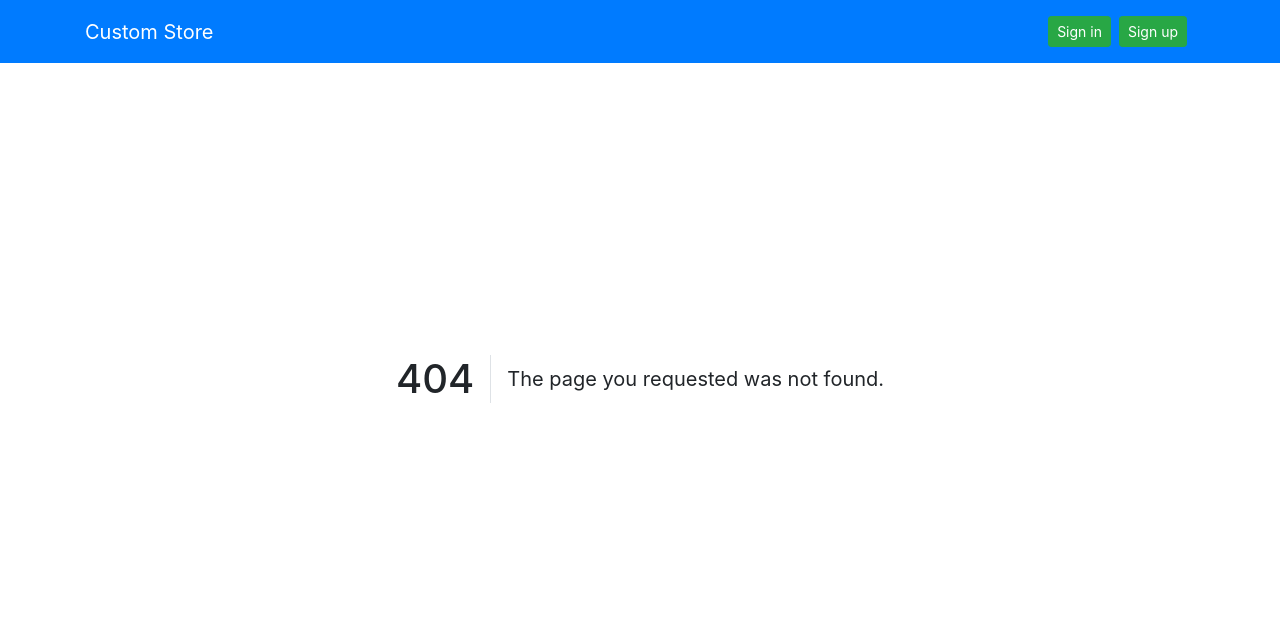
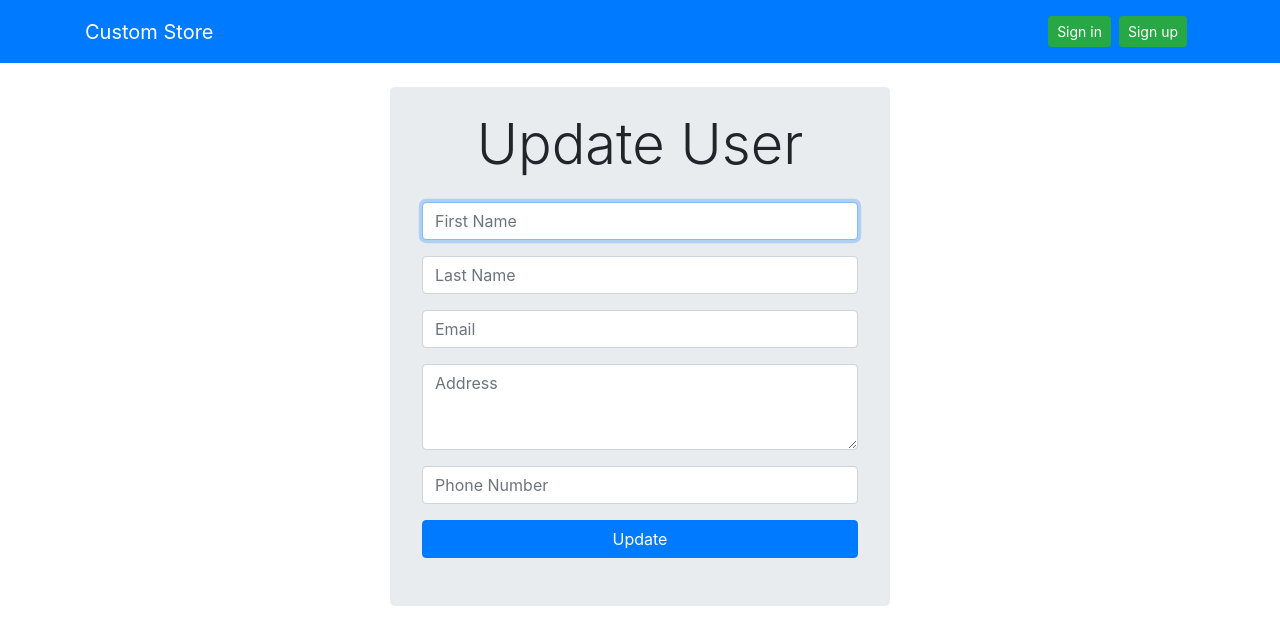
Before and after one commit to MewanAkoon/custom-store, a React (Create React App) app: page /user/edit in a window 1280 px wide. Before the commit this address led to /not-found. Shown: the top 644 px of the page. Built offline with nearby package versions, Linux system fonts and the light colour scheme.

Commit message:
updating user info function added

```diff
--- a/src/App.js
+++ b/src/App.js
@@ -11,6 +11,7 @@ import ViewProduct from './components/product/viewProduct';
 import EditProduct from './components/product/editProduct';
 import AddProduct from './components/product/addProduct';
 import Signup from './components/singup';
+import EditUser from './components/user/editUser';
 
 const App = () => {
   // getting the looged in user
@@ -25,6 +26,10 @@ const App = () => {
       </div>
       <div>
         <Switch>
+          <Route
+            path='/user/edit'
+            render={ props => <EditUser user={ user } { ...props } /> }
+          />
           <Route
             path='/product/edit/:id'
             render={ props => <EditProduct user={ user } { ...props } /> }
--- a/src/components/home.jsx
+++ b/src/components/home.jsx
@@ -19,7 +19,6 @@ class Home extends Component {
 	renderData = async () => {
 		try {
 			const { user } = this.props;
-			console.log(user);
 			let products = [];
 
 			if (!user.id) {
@@ -56,6 +55,7 @@ class Home extends Component {
 			products,
 			user: { id }
 		} = this.state;
+
 		return (
 			<React.Fragment>
 				<ToastContainer
--- a/src/components/navbar.jsx
+++ b/src/components/navbar.jsx
@@ -26,6 +26,14 @@ const Navbar = ({ user }) => {
 										<i className='fa fa-cog text-white' aria-hidden='true' />
 									}
 									id='dropdown-navbar'>
+									<NavDropdown.Item onClick={() => history.push('/user/edit')}>
+										<i className='fa fa-wrench mr-2' aria-hidden='true' />
+										Update Info
+									</NavDropdown.Item>
+									<NavDropdown.Item onClick={() => dispatch(userLoggedOut())}>
+										<i className='fa fa-trash mr-2' aria-hidden='true' />
+										Delete Account
+									</NavDropdown.Item>
 									<NavDropdown.Item onClick={() => dispatch(userLoggedOut())}>
 										<i className='fa fa-sign-out mr-2' aria-hidden='true' />
 										Logout
--- a/src/components/product/editProductForm.jsx
+++ b/src/components/product/editProductForm.jsx
@@ -42,8 +42,6 @@ class EditProductForm extends Form {
 			quantity: parseInt(quantity)
 		};
 
-		console.log(body);
-
 		try {
 			await axios.patch(`/api/products/${_id}`, body);
 			this.props.history.push('/home');
--- /dev/null
+++ b/src/components/user/editUser.jsx
@@ -0,0 +1,16 @@
+import React from 'react';
+import { useDispatch } from 'react-redux';
+import EditUserForm from './editUserForm';
+
+const EditUser = props => {
+	const dispatch = useDispatch();
+
+	return (
+		<div className='jumbotron mx-auto pt-4 pb-5 mt-4' style={{ width: 500 }}>
+			<h1 className='text-center display-4 mb-4'>Update User</h1>
+			<EditUserForm {...props} dispatch={dispatch} />
+		</div>
+	);
+};
+
+export default EditUser;
--- /dev/null
+++ b/src/components/user/editUserForm.jsx
@@ -0,0 +1,96 @@
+import React from 'react';
+import Joi from 'joi';
+import axios from 'axios';
+import { toast } from 'react-toastify';
+
+import Form from '../common/form';
+import Loading from '../common/loading';
+import { userLoggedIn } from '../../store/login';
+
+class EditUserForm extends Form {
+	state = {
+		data: { firstName: '', lastName: '', email: '', address: '' },
+		errors: {},
+		loading: true
+	};
+
+	componentDidMount() {
+		this.loadData();
+	}
+
+	// componentDidUpdate(prevProps, prevState) {
+	// 	if (prevProps !== this.props) this.loadData();
+	// }
+
+	loadData() {
+		const { firstName, lastName, email, address, phone } = this.props.user;
+		const { data } = { ...this.state };
+		data.firstName = firstName;
+		data.lastName = lastName;
+		data.email = email;
+		data.address = address;
+		data.phone = phone;
+		this.setState({ data, loading: false });
+	}
+
+	schema = Joi.object({
+		firstName: Joi.string().label('First Name'),
+		lastName: Joi.string().label('Last Name'),
+		email: Joi.string()
+			.email({ minDomainSegments: 2, tlds: { allow: ['com', 'lk'] } })
+			.label('Email'),
+		phone: Joi.string()
+			.regex(/^[0-9]{9}$/)
+			.label('Phone Number'),
+		address: Joi.string().min(5).max(50).label('Address')
+	});
+
+	doSubmit = async () => {
+		const { firstName, lastName, email, address, phone } = this.state.data;
+		const { id } = this.props.user;
+
+		const body = {
+			firstName,
+			lastName,
+			email,
+			address,
+			phone
+		};
+
+		try {
+			await axios.patch(`/api/users/${id}`, body);
+			// logs in the user
+			this.props.dispatch(userLoggedIn({ id, ...body }));
+
+			this.props.history.push('/home');
+			toast.success('User Profile updated successfully.');
+		} catch (err) {
+			const errors = { ...this.state.errors };
+			errors.update = 'Update failed';
+			this.setState({ errors });
+		}
+	};
+
+	render() {
+		const { loading } = this.state;
+		return !loading ? (
+			<form onSubmit={this.handleSubmit} className='mx-auto'>
+				{this.state.errors.update && (
+					<small className='alert alert-danger d-block mt-0'>
+						{this.state.errors.update}
+					</small>
+				)}
+				{this.renderInput('firstName', 'First Name')(true)}
+				{this.renderInput('lastName', 'Last Name')(false)}
+				{this.renderInput('email', 'Email')(false)}
+				{this.renderTextArea('address', 'Address')}
+				{this.renderInput('phone', 'Phone Number')(false)}
+				{this.renderSubmitButton('Update')}
+			</form>
+		) : (
+			<Loading />
+		);
+	}
+}
+
+export default EditUserForm;
```
Also changed, not shown: 1 other file (tests, documents, lock files or other folders).
